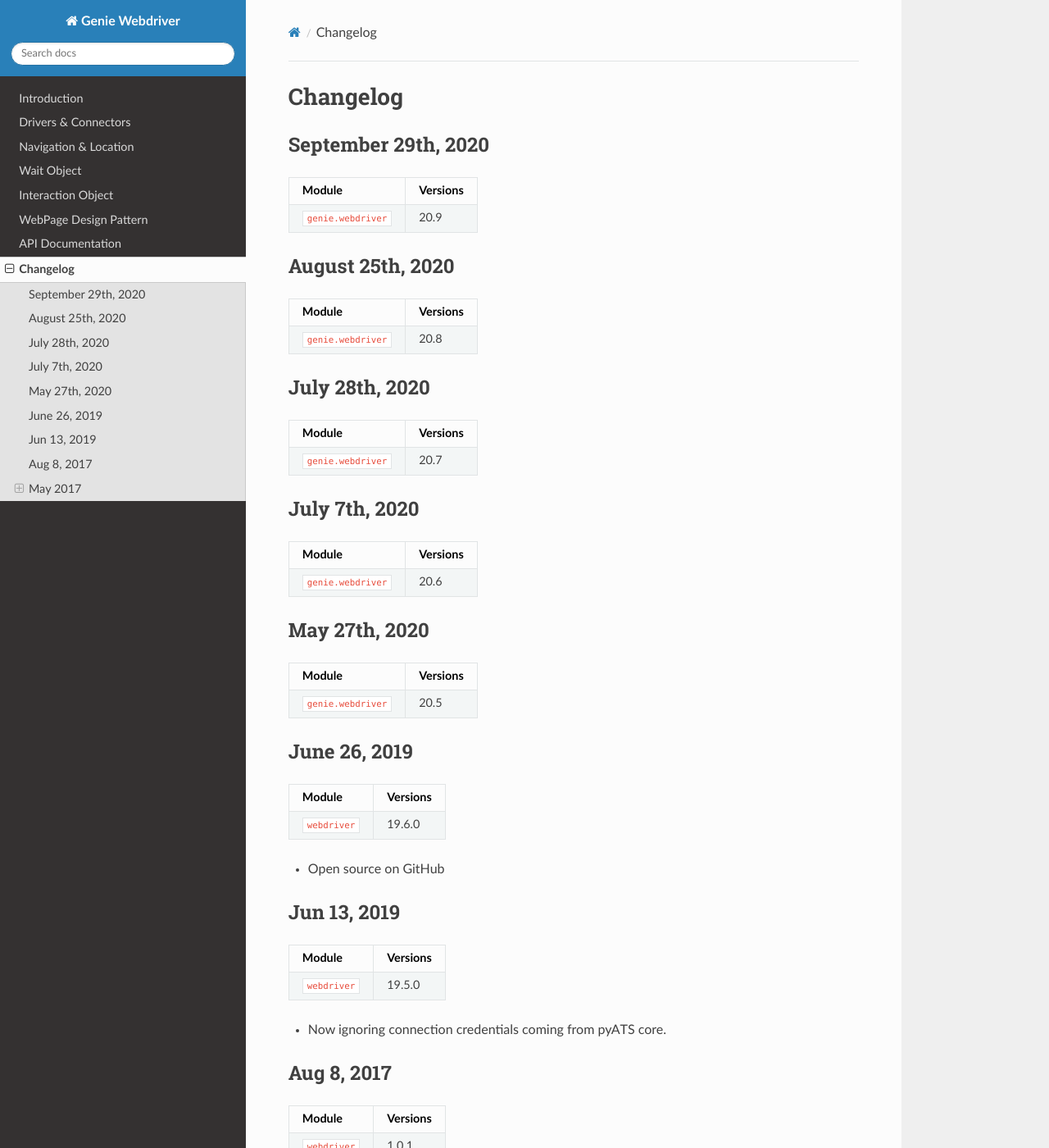
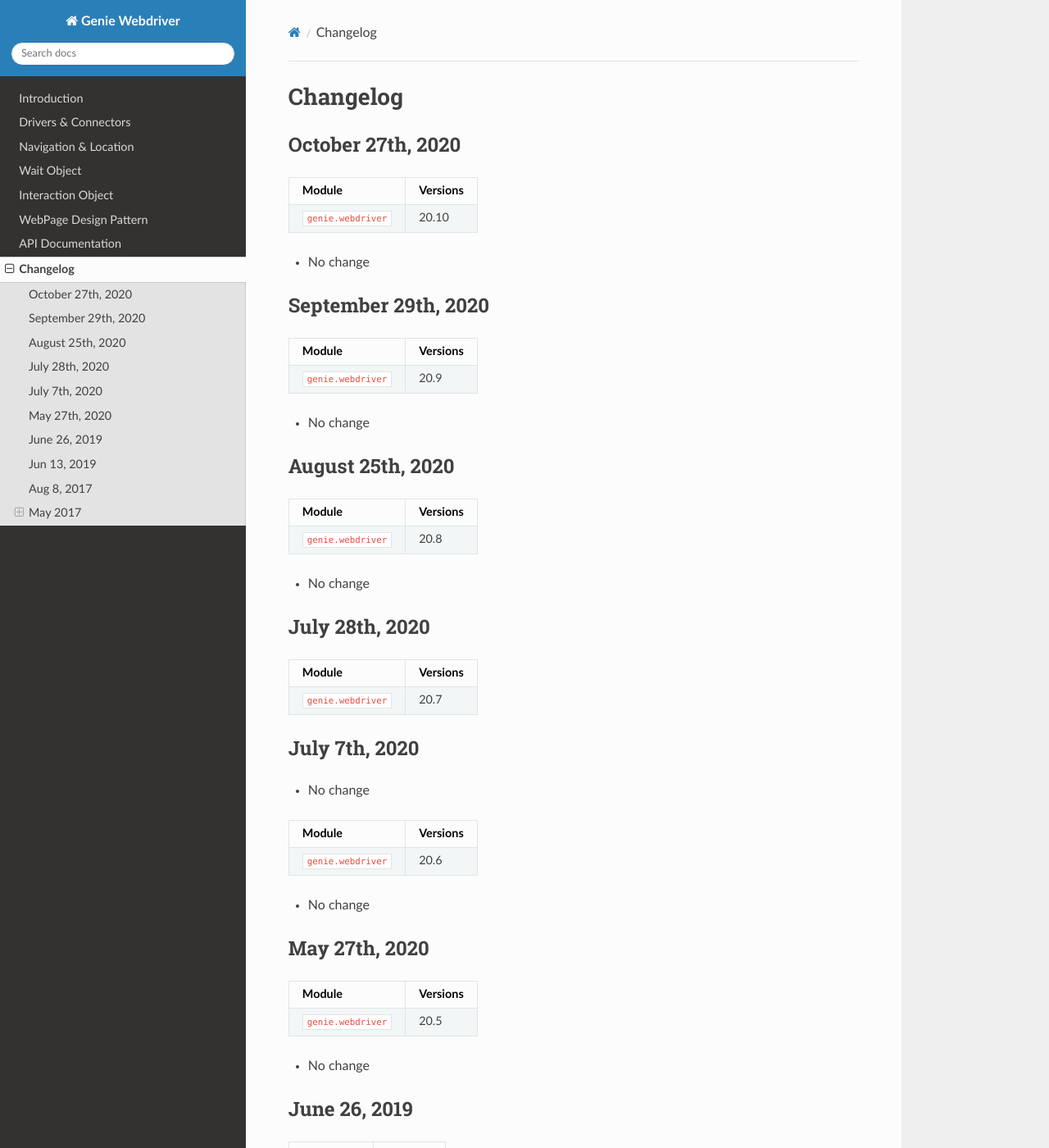
Before and after one commit to CiscoTestAutomation/geniewebdriver, a Sphinx documentation site: the page built from docs/changelog/index.rst, in a window 1280 px wide and 1400 px high. Shown: the whole window at 82% size. Built offline with Sphinx 7.4.7 and the Read the Docs theme 2.0.0, drawn with Linux system fonts in a browser that asks for light colours.

Commit message:
update changelog

```diff
--- a/docs/changelog/index.rst
+++ b/docs/changelog/index.rst
@@ -1,8 +1,20 @@
 Changelog
 =========
 
+October 27th, 2020
+------------------
+
++-------------------------------+-------------------------------+
+| Module                        | Versions                      |
++===============================+===============================+
+| ``genie.webdriver``           | 20.10                         |
++-------------------------------+-------------------------------+
+
+
+- No change
+
 September 29th, 2020
---------------
+--------------------
 
 +-------------------------------+-------------------------------+
 | Module                        | Versions                      |
@@ -10,14 +22,20 @@
 | ``genie.webdriver``           | 20.9                          |
 +-------------------------------+-------------------------------+
 
+
+- No change
+
 August 25th, 2020
---------------
+-----------------
 
 +-------------------------------+-------------------------------+
 | Module                        | Versions                      |
 +===============================+===============================+
 | ``genie.webdriver``           | 20.8                          |
 +-------------------------------+-------------------------------+
+
+
+- No change
 
 July 28th, 2020
 --------------
@@ -31,11 +49,17 @@
 July 7th, 2020
 --------------
 
+
+- No change
+
 +-------------------------------+-------------------------------+
 | Module                        | Versions                      |
 +===============================+===============================+
 | ``genie.webdriver``           | 20.6                          |
 +-------------------------------+-------------------------------+
+
+
+- No change
 
 May 27th, 2020
 --------------
@@ -45,6 +69,9 @@
 +===============================+===============================+
 | ``genie.webdriver``           | 20.5                          |
 +-------------------------------+-------------------------------+
+
+
+- No change
 
 June 26, 2019
 -------------
```
